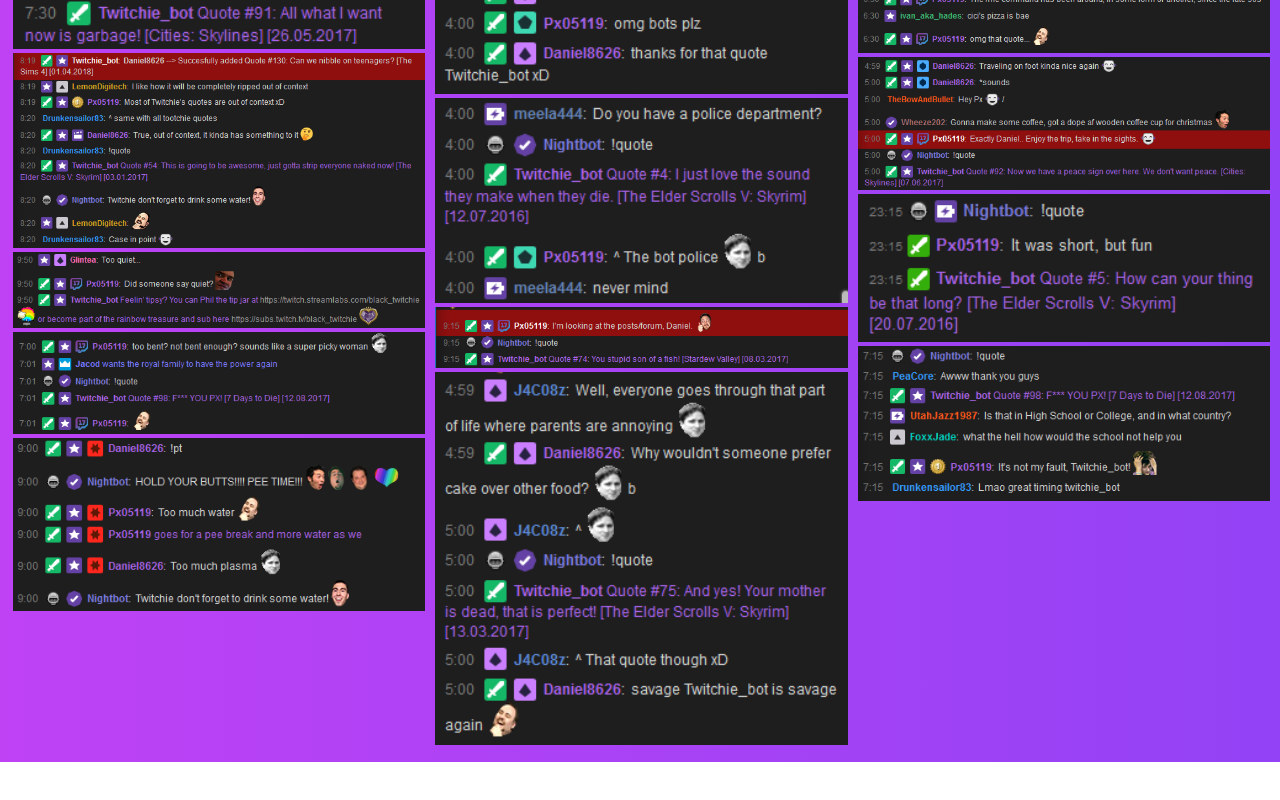
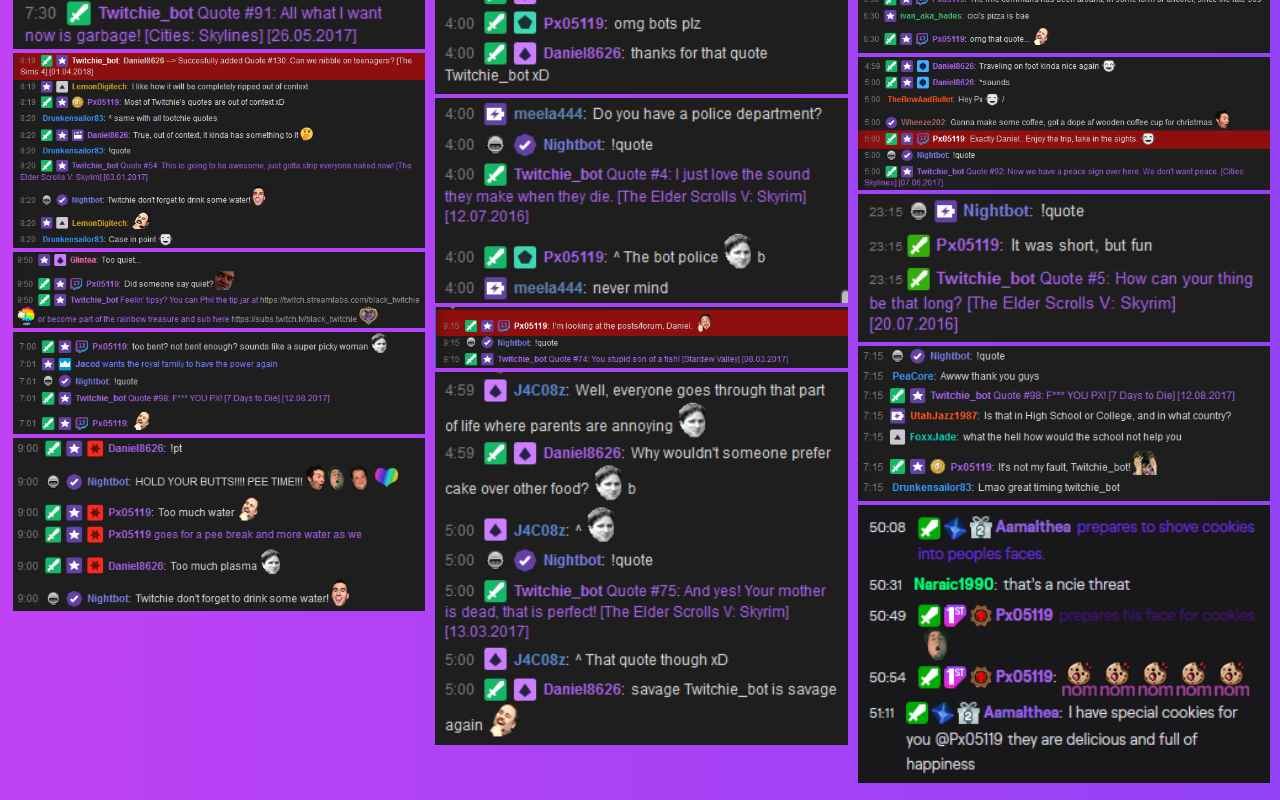
Before and after one commit to Daniel86268/ChatMoments, a plain HTML site: page index.html in a window 1280 px wide. Shown: the part 1092-1892 px from the top of the page. Before the commit the page ends 1854 px from the top, so only its background shows below. Drawn offline with Linux system fonts and the light colour scheme.

Commit message:
new file:   Cookies_mr_insig.png

```diff
--- a/index.html
+++ b/index.html
@@ -65,6 +65,7 @@ body {
 	<img src="NiceSights.png" alt="Forest" style="width:100%" title="Daniel86268">
 	<img src="ShortButFun.png" alt="Forest" style="width:100%" title="Daniel86268">
 	<img src="thankYou.png" alt="Forest" style="width:100%" title="Daniel86268">
+	<img src="Cookies_mr_insig.png" alt="Forest" style="width:100%" title="mr_insig">
 </div>
 
 </body>
```
Also changed, not shown: Cookies_mr_insig.png (added).
